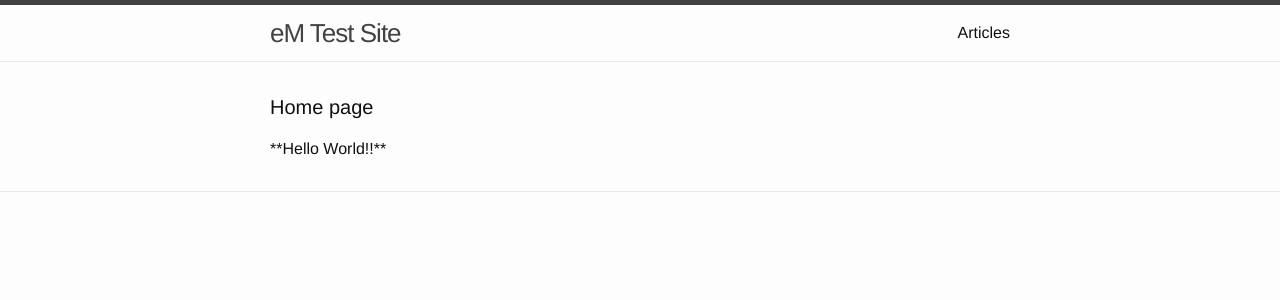
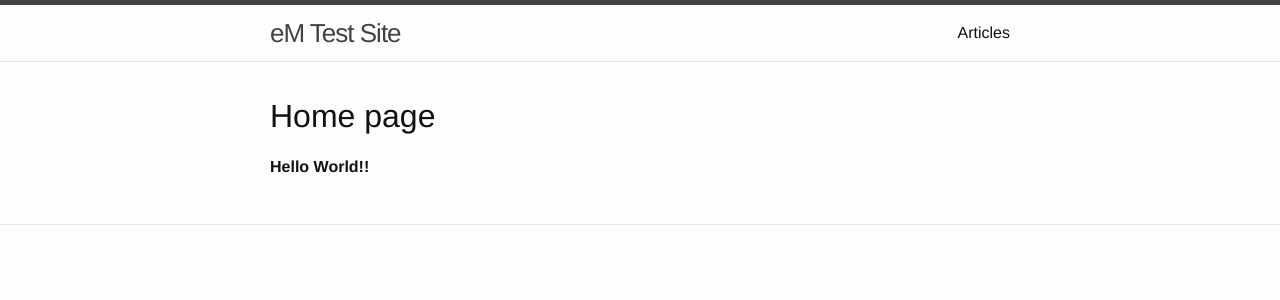
Before and after one commit to tekmaven/jekyll_em_test_site, a Jekyll site: the page built from index.md, in a window 1280 px wide. Shown: the top 300 px of the page. Built offline with Jekyll 4.4.1, drawn with Linux system fonts in a browser that asks for light colours.

Commit message:
Update index.md

```diff
--- a/index.md
+++ b/index.md
@@ -2,12 +2,6 @@
 layout: default
 ---
 
-<div class="home">
+# Home page
 
-  <h1 class="page-heading">Home page</h1>
-
-  <div>
-    **Hello World!!**
-  </div>
-
-</div>
+**Hello World!!**
```
